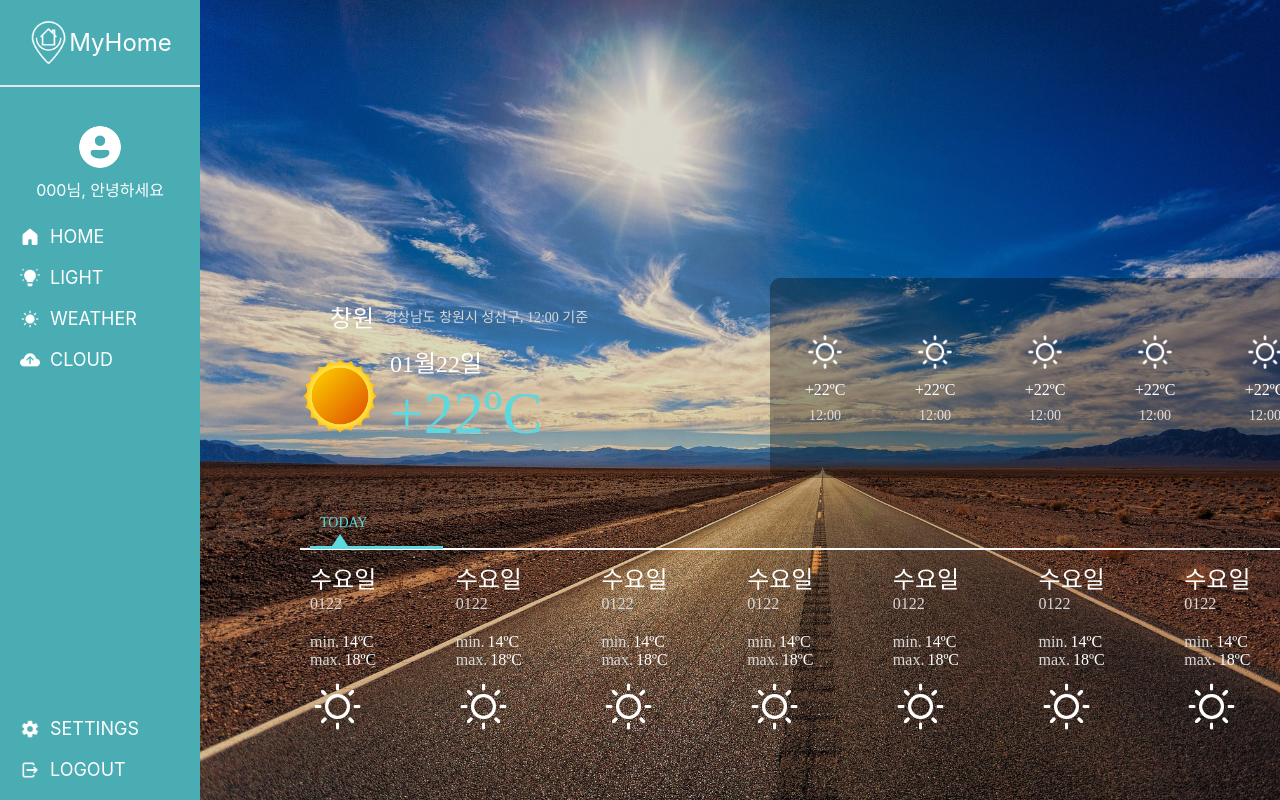
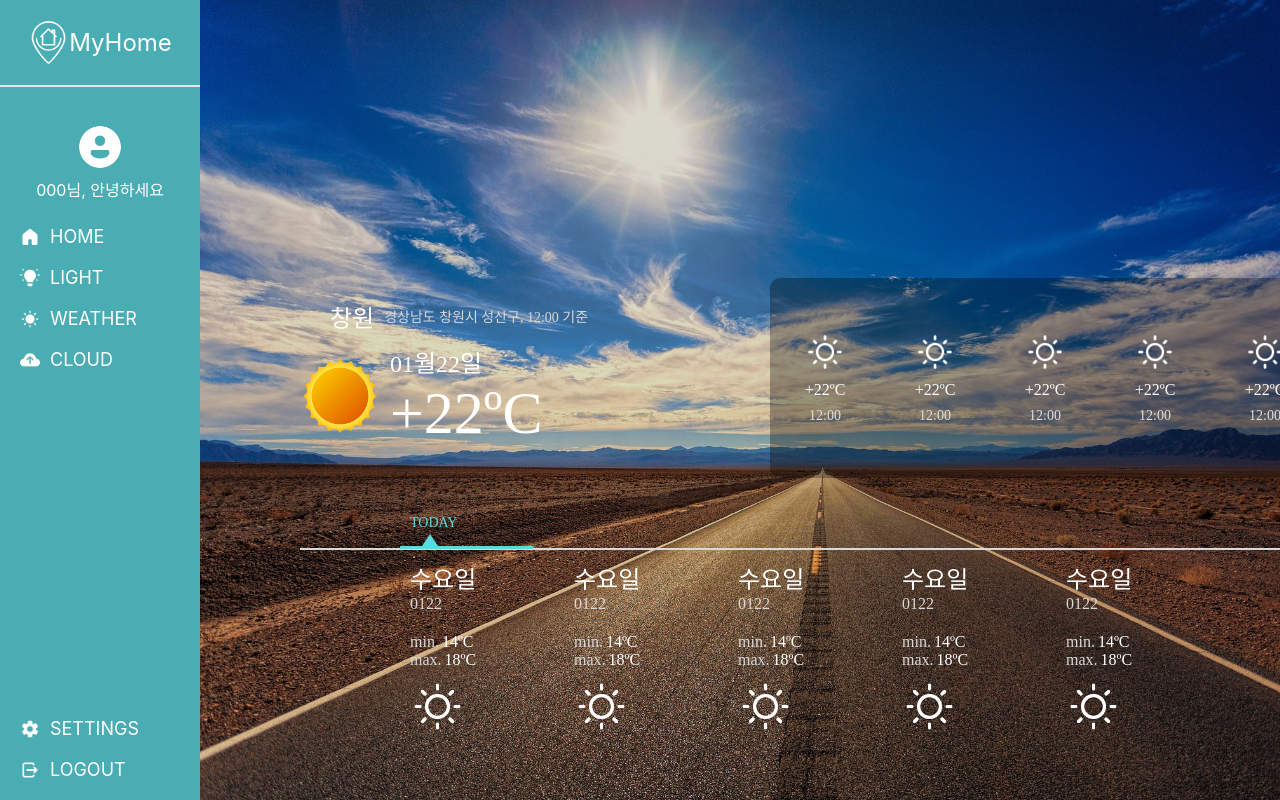
Before and after one commit to sonjuhy/MyHomeFront, a React (Create React App) app in the folder my-home/: page /weather in a window 1280 px wide. Shown: the top 800 px of the page. Built offline with nearby package versions, Linux system fonts and the light colour scheme; no server answers; a web font is replaced by a local one.

Commit message:
:lipstick: Weather ui update
weather ui update

```diff
--- a/my-home/src/components/sidebar/Sidebar.styled.tsx
+++ b/my-home/src/components/sidebar/Sidebar.styled.tsx
@@ -9,6 +9,7 @@ const StyledSidebar = styled.div`
   flex-direction: column;
   cursor: default;
   position: fixed;
+  z-index: 100;
 `;
 
 const StyledSidebarTop = styled.div`
--- a/my-home/src/pages/weatherpage/WeatehrPage.styled.tsx
+++ b/my-home/src/pages/weatherpage/WeatehrPage.styled.tsx
@@ -18,8 +18,17 @@ const StyledWeatherBack = styled.div`
   width: 100%;
   height: 100%;
   display: flex;
+  justify-content: center;
+`;
+
+const StyledWeatherContainer = styled.div`
+  /* border: 1px solid red; */
   flex-direction: column;
   justify-content: flex-end;
+  width: 100%;
+  height: 100%;
+  display: flex;
+  max-width: 1440px;
 `;
 
 const StyledWeatherTodayContainer = styled.div`
@@ -29,4 +38,4 @@ const StyledWeatherTodayContainer = styled.div`
   justify-content: space-between;
 `;
 
-export { StyledWeather, StyledWeatherBack, StyledWeatherTodayContainer };
+export { StyledWeather, StyledWeatherBack, StyledWeatherTodayContainer, StyledWeatherContainer };
--- a/my-home/src/pages/weatherpage/index.tsx
+++ b/my-home/src/pages/weatherpage/index.tsx
@@ -1,4 +1,9 @@
-import { StyledWeather, StyledWeatherBack, StyledWeatherTodayContainer } from './WeatehrPage.styled';
+import {
+  StyledWeather,
+  StyledWeatherBack,
+  StyledWeatherContainer,
+  StyledWeatherTodayContainer,
+} from './WeatehrPage.styled';
 import WeatherRecent from './weatherrecent';
 import WeatherToday from './weathertoday';
 import WeatherWeekly from './weatherweekly';
@@ -8,11 +13,13 @@ const Weather = () => {
   return (
     <StyledWeather recentweather={recentweather}>
       <StyledWeatherBack>
-        <StyledWeatherTodayContainer>
-          <WeatherRecent />
-          <WeatherToday />
-        </StyledWeatherTodayContainer>
-        <WeatherWeekly />
+        <StyledWeatherContainer>
+          <StyledWeatherTodayContainer>
+            <WeatherRecent />
+            <WeatherToday />
+          </StyledWeatherTodayContainer>
+          <WeatherWeekly />
+        </StyledWeatherContainer>
       </StyledWeatherBack>
     </StyledWeather>
   );
--- a/my-home/src/pages/weatherpage/weatherrecent/WeatherRecent.styled.tsx
+++ b/my-home/src/pages/weatherpage/weatherrecent/WeatherRecent.styled.tsx
@@ -45,7 +45,7 @@ const StyledWeatherRecentBold = styled.div.attrs<any>(() => ({}))`
 `,
       temperature: `
     font-size: 60px;
-    color: #5CD8E0;
+    color: #ffffff;
 `,
       recent: `
     font-size: 14px;
--- a/my-home/src/pages/weatherpage/weatherweekly/WeatherWeekly.styled.tsx
+++ b/my-home/src/pages/weatherpage/weatherweekly/WeatherWeekly.styled.tsx
@@ -1,12 +1,12 @@
 import styled, { css } from 'styled-components';
 
 const StyledWeatherWeekly = styled.div`
-  /* background-color: green; */
-  border-top: 2px solid #ffffff;
+  border-top: 2px solid #d8d8d8;
   height: 200px;
   margin: 20px 100px 50px 100px;
   display: grid;
-  grid-template-columns: repeat(7, 1fr);
+  grid-template-columns: repeat(5, 1fr);
+  padding: 0px 100px;
   /* gap: 10px; */
   position: relative;
 `;
@@ -20,7 +20,7 @@ const StyledWeatherWeeklyBold = styled.div.attrs<any>(() => ({}))`
       font-size: 14px;
       color: #5CD8E0;
       top: -35px;
-      left: 20px;
+      left: 110px;
 `,
       cardTitle: `
       color : #ffffff;
@@ -73,13 +73,13 @@ const StyledWeatherWeeklyTodayMark = styled.div`
   height: 3px;
   width: 13%;
   top: -4px;
-  left: 10px;
+  left: 100px;
 `;
 
 const StyledWeatherWeeklyTodayMarkTriangle = styled.div`
   position: absolute;
   top: -16px;
-  left: 30px;
+  left: 120px;
   width: 0;
   height: 0;
   border-left: 10px solid transparent;
--- a/my-home/src/pages/weatherpage/weatherweekly/index.tsx
+++ b/my-home/src/pages/weatherpage/weatherweekly/index.tsx
@@ -87,34 +87,6 @@ const WeatherWeekly = () => {
         </StyledWeatherWeeklyCardFlex>
         <StyledWeatherWeeklyCardIcon src="/weather/icon/sunny.png" alt="sunny" />
       </StyledWeatherWeeklyCard>
-      <StyledWeatherWeeklyCard>
-        <StyledWeatherWeeklyBold id="cardTitle">수요일</StyledWeatherWeeklyBold>
-        <StyledWeatherWeeklyRegular id="cardDate">0122</StyledWeatherWeeklyRegular>
-        <br />
-        <StyledWeatherWeeklyCardFlex>
-          <StyledWeatherWeeklyRegular id="cardDate">min.</StyledWeatherWeeklyRegular>
-          <StyledWeatherWeeklyBold id="cardMax">14ºC</StyledWeatherWeeklyBold>
-        </StyledWeatherWeeklyCardFlex>
-        <StyledWeatherWeeklyCardFlex>
-          <StyledWeatherWeeklyRegular id="cardDate">max.</StyledWeatherWeeklyRegular>
-          <StyledWeatherWeeklyBold id="cardMax">18ºC</StyledWeatherWeeklyBold>
-        </StyledWeatherWeeklyCardFlex>
-        <StyledWeatherWeeklyCardIcon src="/weather/icon/sunny.png" alt="sunny" />
-      </StyledWeatherWeeklyCard>
-      <StyledWeatherWeeklyCard>
-        <StyledWeatherWeeklyBold id="cardTitle">수요일</StyledWeatherWeeklyBold>
-        <StyledWeatherWeeklyRegular id="cardDate">0122</StyledWeatherWeeklyRegular>
-        <br />
-        <StyledWeatherWeeklyCardFlex>
-          <StyledWeatherWeeklyRegular id="cardDate">min.</StyledWeatherWeeklyRegular>
-          <StyledWeatherWeeklyBold id="cardMax">14ºC</StyledWeatherWeeklyBold>
-        </StyledWeatherWeeklyCardFlex>
-        <StyledWeatherWeeklyCardFlex>
-          <StyledWeatherWeeklyRegular id="cardDate">max.</StyledWeatherWeeklyRegular>
-          <StyledWeatherWeeklyBold id="cardMax">18ºC</StyledWeatherWeeklyBold>
-        </StyledWeatherWeeklyCardFlex>
-        <StyledWeatherWeeklyCardIcon src="/weather/icon/sunny.png" alt="sunny" />
-      </StyledWeatherWeeklyCard>
     </StyledWeatherWeekly>
   );
 };
```
